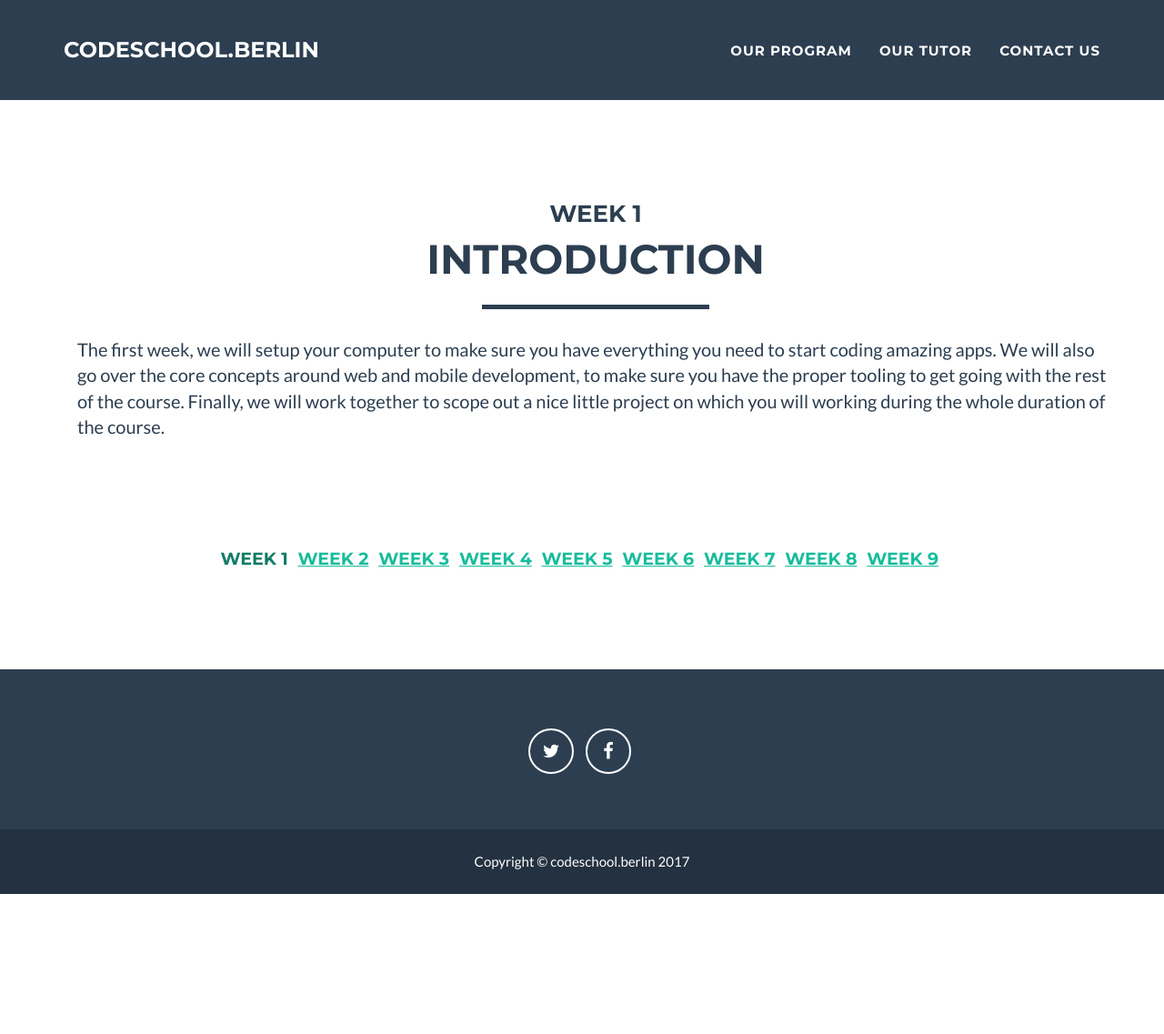
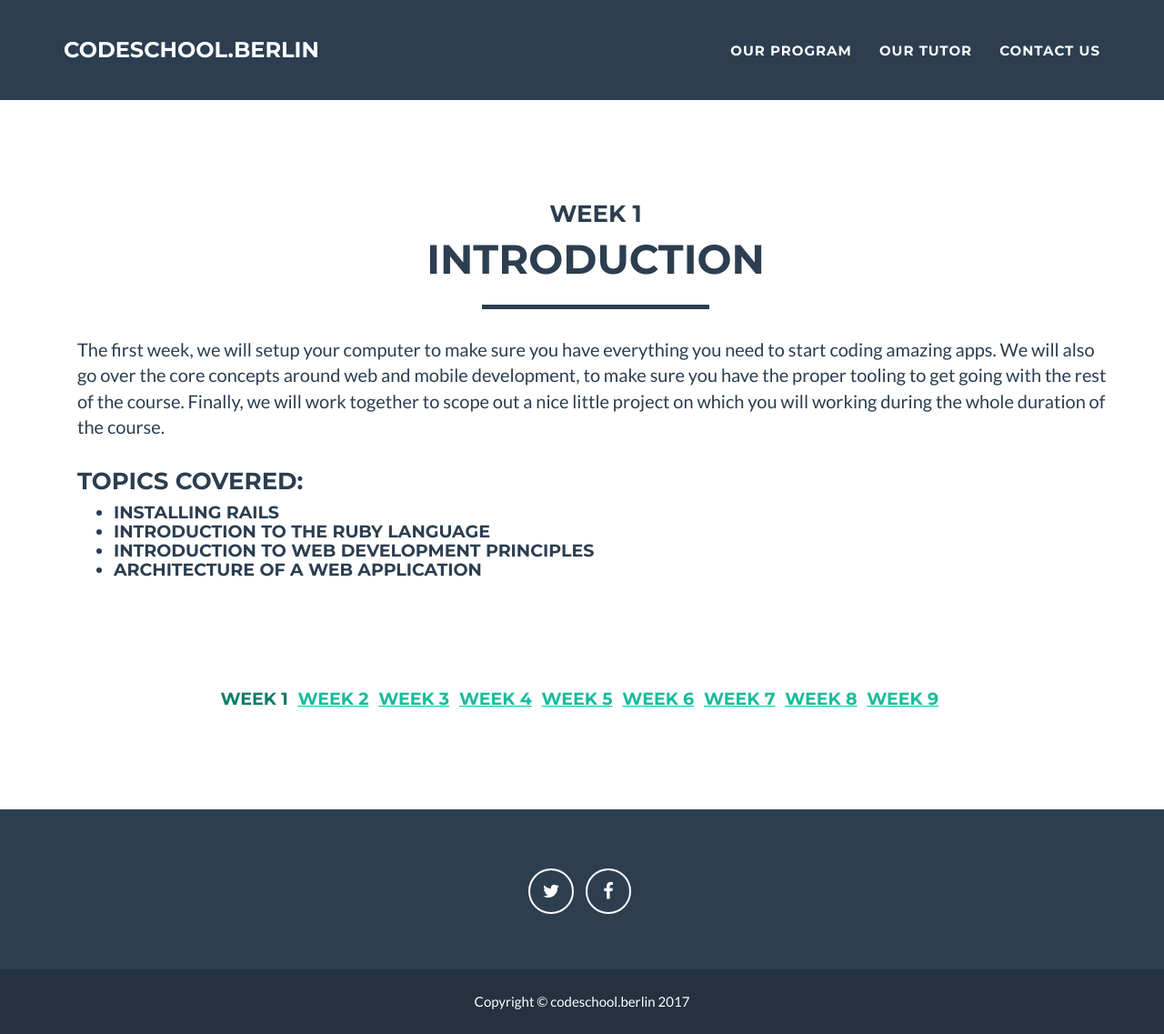
Before and after one commit to pbelouin/pbelouin.github.io, a Jekyll site: the page built from _course_weeks/week-1-introduction.markdown, in a window 1280 px wide and 1137 px high. Shown: the whole window at 91% size. Built offline with Jekyll 4.4.1, drawn with Linux system fonts in a browser that asks for light colours.

Commit message:
more stuff

```diff
--- a/_course_weeks/week-1-introduction.markdown
+++ b/_course_weeks/week-1-introduction.markdown
@@ -5,5 +5,9 @@ alt: image-alt
 week_number: 1
 tagline: Introduction
 description: The first week, we will setup your computer to make sure you have everything you need to start coding amazing apps. We will also go over the core concepts around web and mobile development, to make sure you have the proper tooling to get going with the rest of the course. Finally, we will work together to scope out a nice little project on which you will working during the whole duration of the course.
-
+topics_covered:
+  - Installing Rails
+  - Introduction to the Ruby Language
+  - Introduction to Web Development Principles
+  - Architecture of a Web Application
 ---
--- a/_course_weeks/week-2-database_design.markdown
+++ b/_course_weeks/week-2-database_design.markdown
@@ -5,5 +5,9 @@ alt: image-alt
 week_number: 2
 tagline: Database Design
 description: Learn to design a Database Schema and represent your app's domain. Build relationships between objects, and learn the basics of SQL
-
+topics_covered:
+  - Relational and Document Databases
+  - Designing a Database Schema
+  - Domain Modelling
+  - the SQL Language
 ---
--- a/_course_weeks/week-3-rails-development-(1).markdown
+++ b/_course_weeks/week-3-rails-development-(1).markdown
@@ -5,5 +5,9 @@ alt: image-alt
 week_number: 3
 tagline: Rails Development (1)
 description: Ruby on Rails is one of the most powerful web development frameworks available. Learn how to create Ruby on Rails applications and the inner workings of this wonderful tool.
-
+topics_covered:
+  - Rails and the MVC Pattern
+  - Scaffolding
+  - Routes, Controllers and Models
+  - The Rails Ecosystem
 ---
--- a/_course_weeks/week-4-rails-development-(2).markdown
+++ b/_course_weeks/week-4-rails-development-(2).markdown
@@ -5,5 +5,7 @@ alt: image-alt
 week_number: 4
 tagline: Rails Development (2)
 description: Ruby on Rails is one of the most powerful web development frameworks available. Learn how to create Ruby on Rails applications and the inner workings of this wonderful tool.
-
+topics_covered:
+  - User Authentication
+  - Adding Functionalities to your Application
 ---
--- a/_includes/page_nav.html
+++ b/_includes/page_nav.html
@@ -18,7 +18,7 @@
                     <li class="hidden">
                         <a href="#page-top"></a>
                     </li>
-                    <li class="page-scroll">
+                    <li class="page-scroll active">
                         <a href="/#program">Our Program</a>
                     </li>
                     <li class="page-scroll">
--- a/_layouts/page.html
+++ b/_layouts/page.html
@@ -17,6 +17,16 @@
                 <div class="col-xs-12">
                     <p>{{page.description}}</p>
                 </div>
+            </div>
+            <div class="row">
+              <div class="col-xs-12">
+                <h3>Topics Covered:</h3>
+                  <h4><ul>
+                  {% for topic in page.topics_covered %}
+                    <li>{{topic}}</li>
+                  {% endfor %}
+                  </ul></h4>
+              </div>
             </div>
         </div>
           <div class="row">
```
